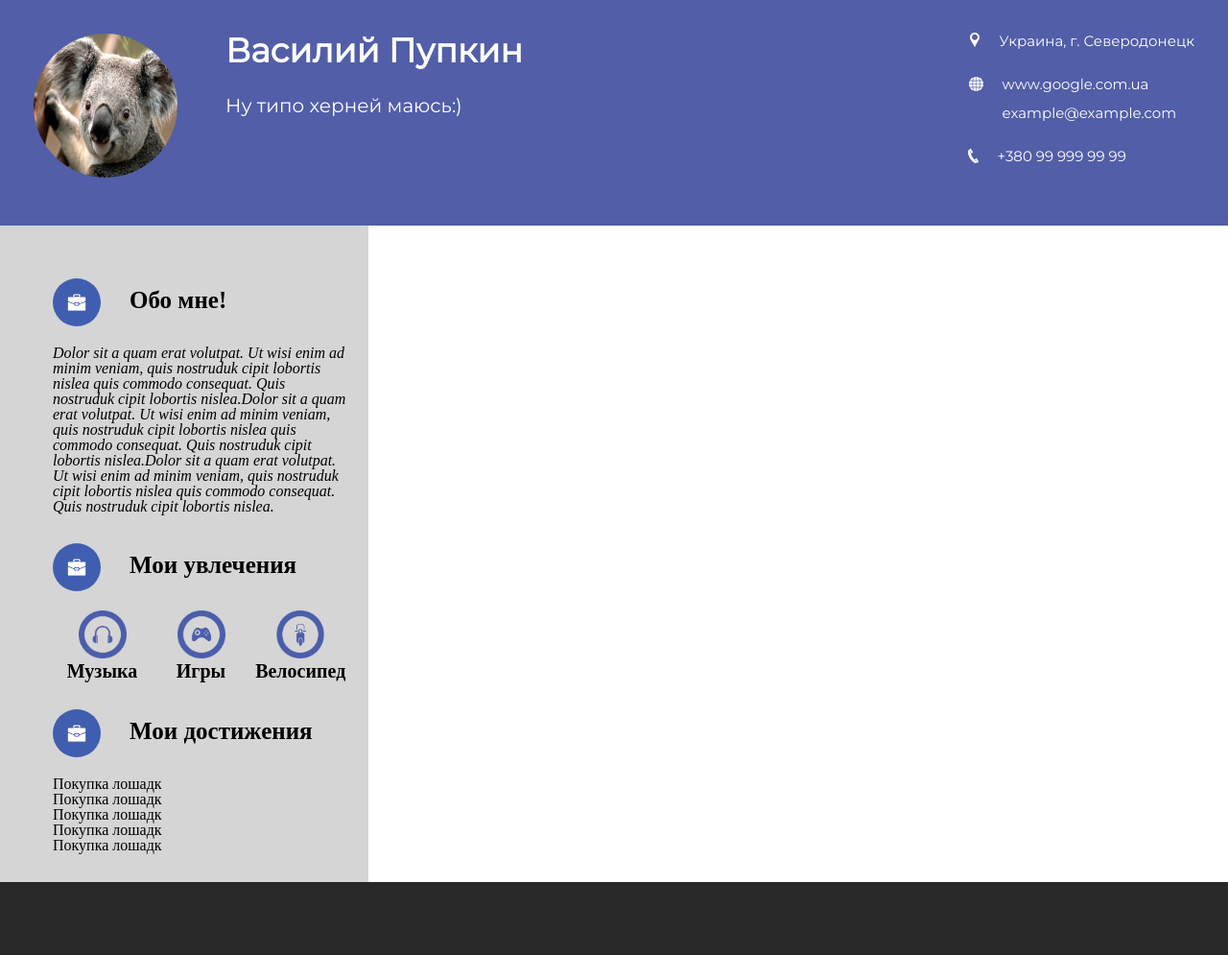
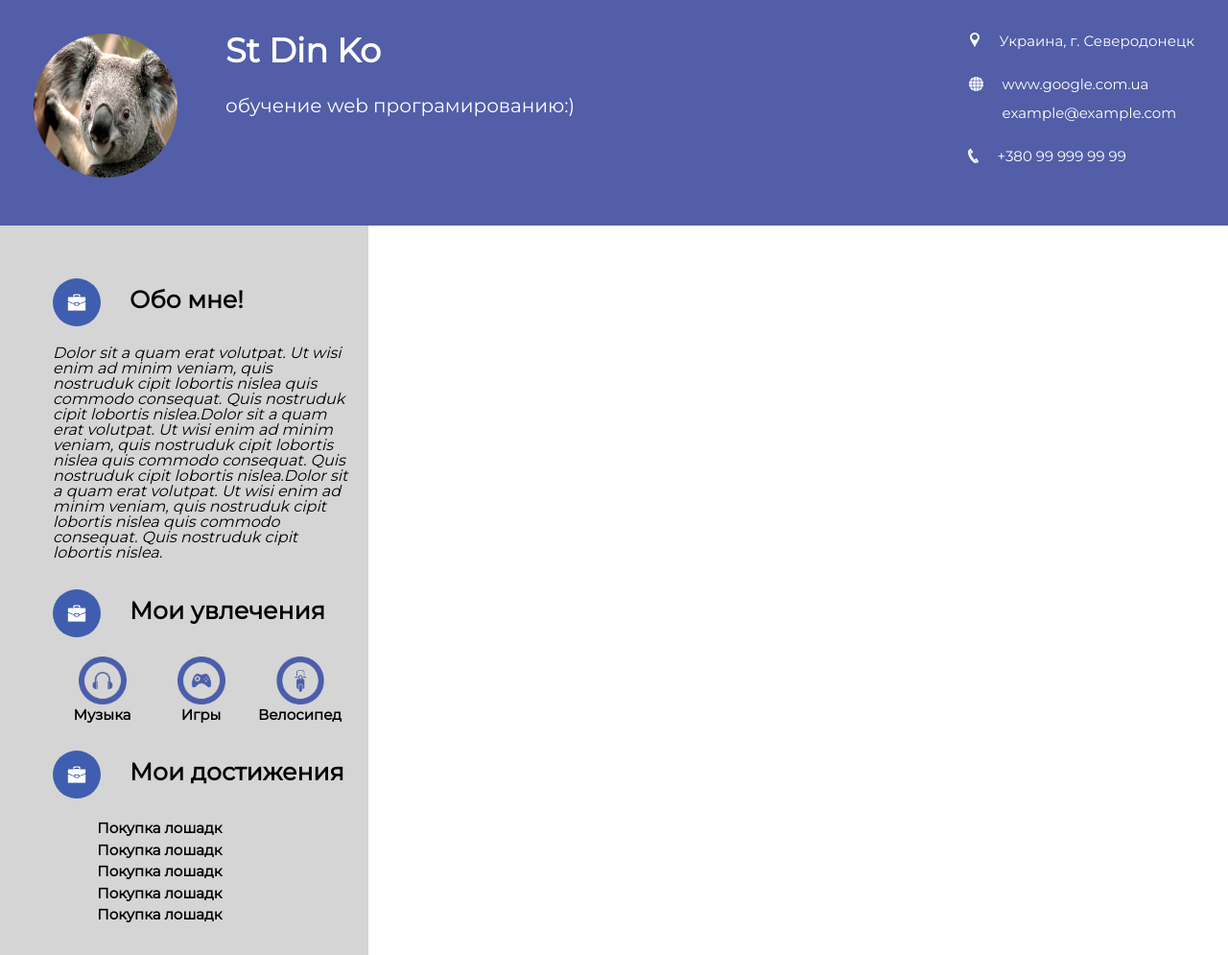
Before and after one commit to StDinKo/it_s, a plain HTML site: page about.html in a window 1280 px wide. Shown: the whole page at 96% size. Before the commit the page ends 919 px from the top, so only its background shows below. Drawn offline with Linux system fonts and the light colour scheme.

Commit message:
adde left content section

```diff
--- a/about.html
+++ b/about.html
@@ -15,8 +15,8 @@
             <div class="header-section__about">
                 <img class="header-section__img" src="assets/Koala.png" alt="">
                 <div class="header-section__disc">
-                    <h1 class="header-section__text">Василий Пупкин</h1>
-                    <h2 class="header-section__text header-section__text_small">Ну типо херней маюсь:)</h2>
+                    <h1 class="header-section__text">St Din Ko</h1>
+                    <h2 class="header-section__text header-section__text_small">обучение web програмированию:)</h2>
                 </div>
             </div>
             <div class="header-section__contact">
@@ -76,7 +76,7 @@
 
                     </div>
                 </div>
-                <div class="section-left__item">
+                <div class="section-left__item ">
                     <div class="section-left__title">
                         <img class="section-left__title_img" src="assets/pin/ellipse.png" alt="">
                         <h2 class="section-left__title_text">Мои достижения</h2>
--- a/css/about.css
+++ b/css/about.css
@@ -1,14 +1,16 @@
 body{
     background-color: #282828;
+
 }
 .content-all {
     max-width: 1280px;
     margin: 0 auto;
+    font-family: 'Montserrat', sans-serif;
 }
 .header-section{
     background-color: #525ea7;
     padding:35px;
-    font-family: 'Montserrat', sans-serif;
+
     display: flex;
     justify-content: space-between;
     color: white;
@@ -97,6 +99,7 @@ body{
 }
 .section-left__item{
     margin-bottom: 30px;
+
 }
 .section-left__interests{
     display: flex;
@@ -110,7 +113,7 @@ body{
 
 }
 .interests__item_text{
-    font-size: 20px;
+    font-size: 15px;
     text-align: center;
     font-weight: bold;
 }
@@ -118,9 +121,10 @@ body{
     position: relative;
     width: 30%;
 }
-.section-left__list{
-    display: block;
-    width: 100%;
-    margin-left: auto;
-    margin-right: auto;
+
+.section-left__list-item{
+    margin: 0 15%;
+    font-size: 15px;
+    line-height: 1.5;
+    font-weight: bold;
 }
```
